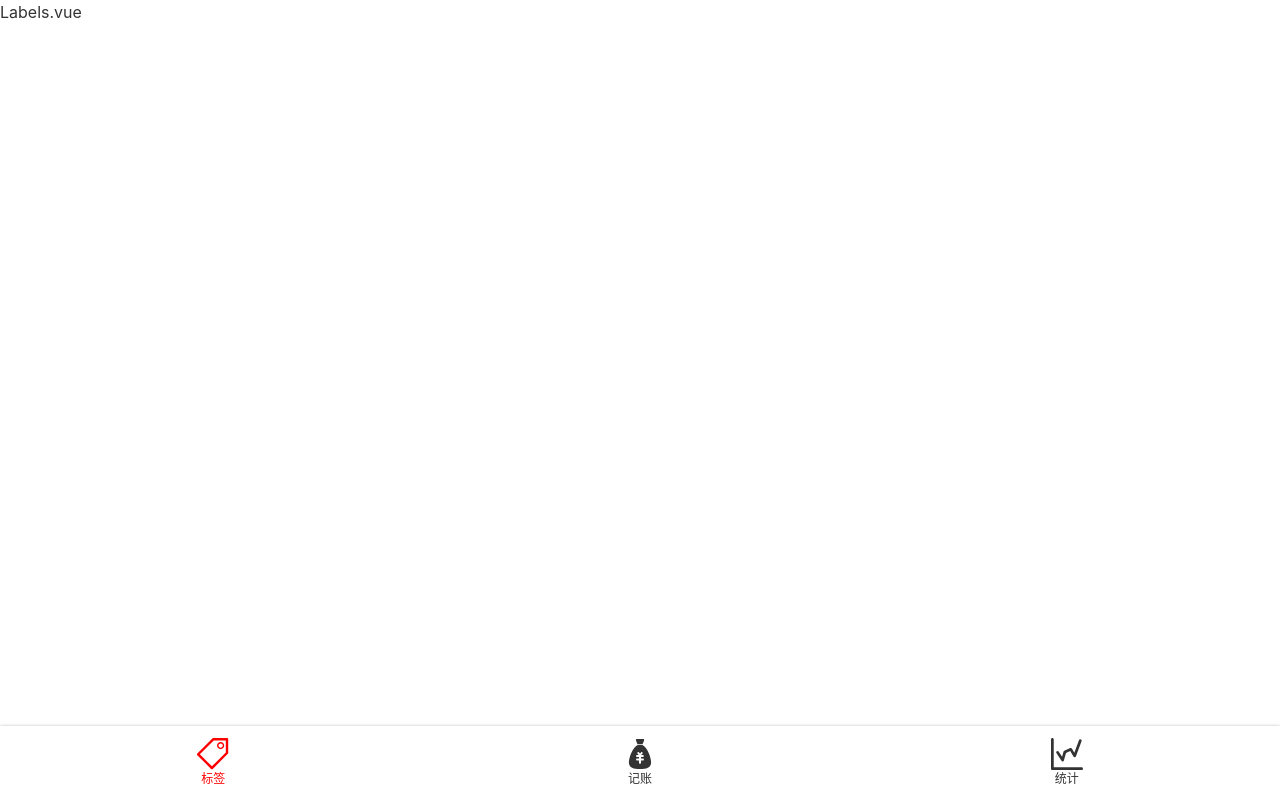
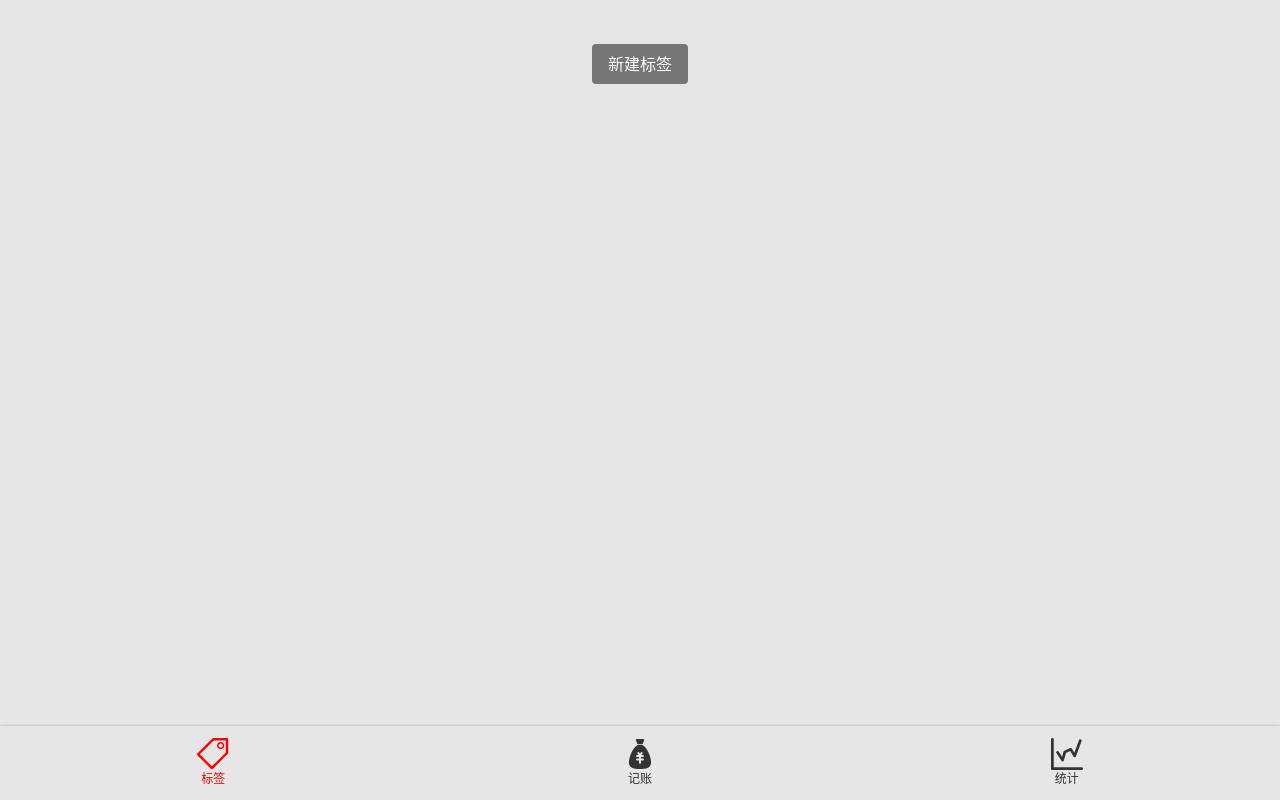
Before and after one commit to aaron950415/mmdiary, a Vue app: page /#/labels in a window 1280 px wide. Built offline with nearby package versions, Linux system fonts and the light colour scheme.

Commit message:
添加了Id

```diff
--- a/src/App.vue
+++ b/src/App.vue
@@ -13,4 +13,7 @@ export default{
 <style lang="scss">
   @import "~@/assets/style/helper.scss";
   @import "~@/assets/style/reset.scss";
+  #app{
+background:#e6e5e8;
+  }
 </style>
--- a/src/model.ts
+++ b/src/models/recorderList.ts
@@ -1,5 +1,5 @@
 const localStorageName='recordList'
-const model={
+const recorderListModel={
     clone(data: RecordItem[] |RecordItem){
         return JSON.parse(JSON.stringify(data))
     },
@@ -11,4 +11,4 @@ const model={
     }
 }
 
-export default model
+export default recorderListModel
--- /dev/null
+++ b/src/models/tagListModel.ts
@@ -0,0 +1,32 @@
+const localStorageName='tagList'
+type Tag={
+  id: string;
+  name: string;
+}
+type  TagListModel={
+  data: Tag[];
+  fetch: () => Tag[];
+  create: (name: string) => string;
+  save: () => void;
+}
+const tagListModel: TagListModel={
+  data:[],
+    fetch(){
+        this.data=JSON.parse(localStorage.getItem(localStorageName)||'[]')
+      return this.data
+    },
+    save() {
+     window.localStorage.setItem(localStorageName,JSON.stringify(this.data))
+    },
+    create(name: string){
+      const names=this.data.map(item=>item.name)
+      if(names.indexOf(name) >=0){
+        throw new Error("duplicated");
+      }
+      this.data.push({id:name,name:name})
+      this.save()
+      return 'success'
+    }
+}
+
+export default tagListModel
--- a/src/router/index.ts
+++ b/src/router/index.ts
@@ -4,6 +4,7 @@ import Money from '@/views/Money.vue';
 import Labels from '@/views/Labels.vue';
 import Statistic from '@/views/Statistic.vue';
 import Notfound from '@/views/Notfound.vue';
+import EditLabel from "@/views/EditLabel.vue";
 
 Vue.use(VueRouter);
 
@@ -27,6 +28,10 @@ Vue.use(VueRouter);
 
   },
   {
+    path:'/labels/edit',
+    component: EditLabel
+  },
+  {
     path :'*',
     component:Notfound
   }
--- /dev/null
+++ b/src/views/EditLabel.vue
@@ -0,0 +1,15 @@
+<template>
+  <div>
+  </div>
+</template>
+
+<script lang="ts">
+import {Vue,Component} from 'vue-property-decorator'
+@Component
+export default class Editlabel extends Vue {
+
+}
+</script>
+
+<style lang="scss" scoped>
+</style>
--- a/src/views/Labels.vue
+++ b/src/views/Labels.vue
@@ -1,9 +1,75 @@
+
 <template>
-    <Layout>Labels.vue</Layout>
+  <Layout>
+    <ol class="tags">
+      <li v-for="tag in tags" :key="tag.id">
+        <span>{{tags.name}}</span>
+        <Icon name="right"></Icon>
+      </li>
+    </ol>
+    <div class="createTag-wrapper">
+      <button class="createTag" @click="createTag">新建标签</button>
+    </div>
+  </Layout>
 </template>
 
 <script lang="ts">
-export default{
-  name:'Labels'
+/* eslint-disable @typescript-eslint/no-unused-vars */
+import { Vue, Component, Watch } from "vue-property-decorator";
+import tagListModel from "@/models/tagListModel.ts";
+tagListModel.fetch();
+console.log(tagListModel.data)
+@Component
+export default class Labels extends Vue {
+  tags = tagListModel.data;
+
+  createTag() {
+    const name = window.prompt("标签名是什么？");
+    if (name) {
+      try{
+        tagListModel.create(name);
+      }catch(Error){
+        if(Error.message ==="duplicated"){
+          window.alert('标签名重复')
+        }else if(Error.message ==="success"){
+          window.alert('创建成功')
+        }
+      }
+    }
+  }
 }
 </script>
+
+<style lang="scss" scope>
+.tags {
+  background: white;
+  font-size: 16px;
+  padding: 0 16px;
+  > li {
+    min-height: 44px;
+    display: flex;
+    align-items: center;
+    justify-content: space-between;
+    border-bottom: 1px solid #e6e6e6;
+    svg {
+      color: #666;
+      margin-right: 8px;
+      width: 24px !important;
+      height: 24px !important;
+    }
+  }
+}
+.createTag {
+  background: #767676;
+  color: white;
+  border-radius: 4px;
+  border: none;
+  height: 40px;
+  padding: 0 16px;
+  &-wrapper {
+    text-align: center;
+    padding: 16px;
+    margin-top: 28px;
+  }
+}
+</style>
--- a/src/views/Money.vue
+++ b/src/views/Money.vue
@@ -14,15 +14,16 @@ import NumberPad from "@/components/money/NumberPad.vue";
 import Notes from "@/components/money/Notes.vue";
 import Types from "@/components/money/Types.vue";
 import { Vue, Component, Watch } from "vue-property-decorator";
-import model from '@/model.ts';
-const recordList=model.fetch()
-
+import recorderListModel from '@/models/recorderList.ts';
+import tagListModel from '@/models/tagListModel.ts'
+const recordList=recorderListModel.fetch()
+const tagList=tagListModel.fetch()
 @Component({
   components: { NumberPad, Notes, Tags, Types },
 })
 export default class Money extends Vue {
-  tags = ["衣", "食", "住", "行"];
-  recordList: RecordItem[]=[]
+  tags = tagList;
+  recordList: RecordItem[]=recordList;
   record: RecordItem = {
     tags: [],
     notes: "",
@@ -34,13 +35,13 @@ export default class Money extends Vue {
   onUpdateTypes(value: string) {this.record.type=value}
   onUpdateAmount(value: number) {this.record.amount=value}
   saveRecord(){
-    const record2: RecordItem=model.clone(this.record)
+    const record2: RecordItem=recorderListModel.clone(this.record)
     record2.createAt= new Date();
     this.recordList.push(record2)
   }
   @Watch('recordList')
   onRecordListChange(){
-    model.save(this.recordList)
+    recorderListModel.save(this.recordList)
     console.log(this.recordList)
   }
 }
```
Also changed, not shown: src/assets/icons/left.svg (added), src/assets/icons/right.svg (added).
